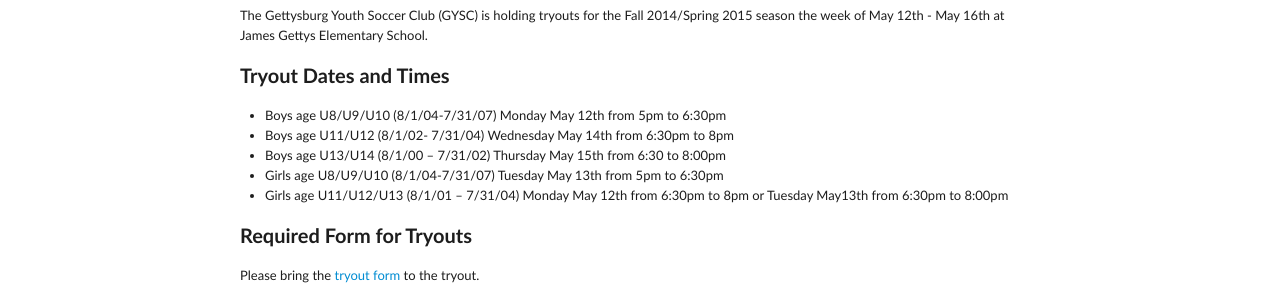
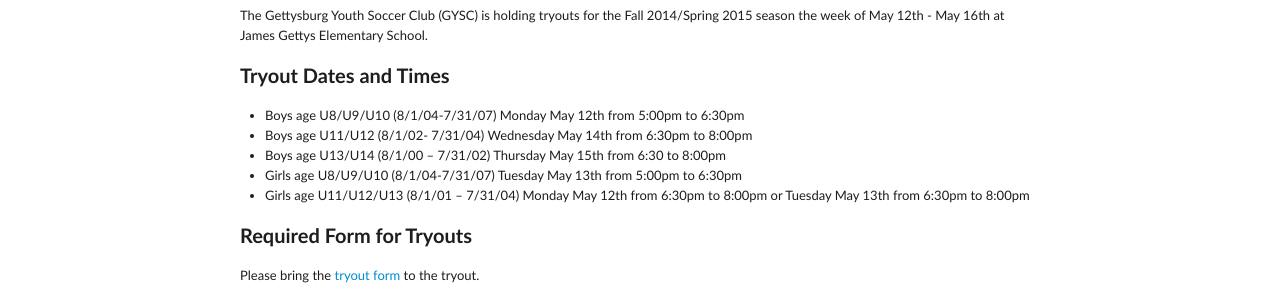
Before and after one commit to GYSC/gysc.github.com, a Jekyll site: the page built from tryouts.md, in a window 1280 px wide. Shown: the part 285-583 px from the top of the page. Built offline with Jekyll 4.4.1, drawn with Linux system fonts in a browser that asks for light colours; Markdown is read by kramdown in place of the engine named in the settings.

Commit message:
Update tryouts.md

```diff
--- a/tryouts.md
+++ b/tryouts.md
@@ -10,11 +10,11 @@
 
 ###Tryout Dates and Times
 
-- Boys age U8/U9/U10 (8/1/04-7/31/07) Monday May 12th from 5pm to 6:30pm
-- Boys age U11/U12 (8/1/02- 7/31/04)	Wednesday May 14th from 6:30pm to 8pm
+- Boys age U8/U9/U10 (8/1/04-7/31/07) Monday May 12th from 5:00pm to 6:30pm
+- Boys age U11/U12 (8/1/02- 7/31/04)	Wednesday May 14th from 6:30pm to 8:00pm
 - Boys age U13/U14 (8/1/00 – 7/31/02)	Thursday May 15th from 6:30 to 8:00pm
-- Girls age U8/U9/U10 (8/1/04-7/31/07) Tuesday May 13th from 5pm to 6:30pm
-- Girls age U11/U12/U13 (8/1/01 – 7/31/04) Monday May 12th from 6:30pm to 8pm or Tuesday May13th from 6:30pm to 8:00pm
+- Girls age U8/U9/U10 (8/1/04-7/31/07) Tuesday May 13th from 5:00pm to 6:30pm
+- Girls age U11/U12/U13 (8/1/01 – 7/31/04) Monday May 12th from 6:30pm to 8:00pm or Tuesday May 13th from 6:30pm to 8:00pm
 
 
 ###Required Form for Tryouts
```
